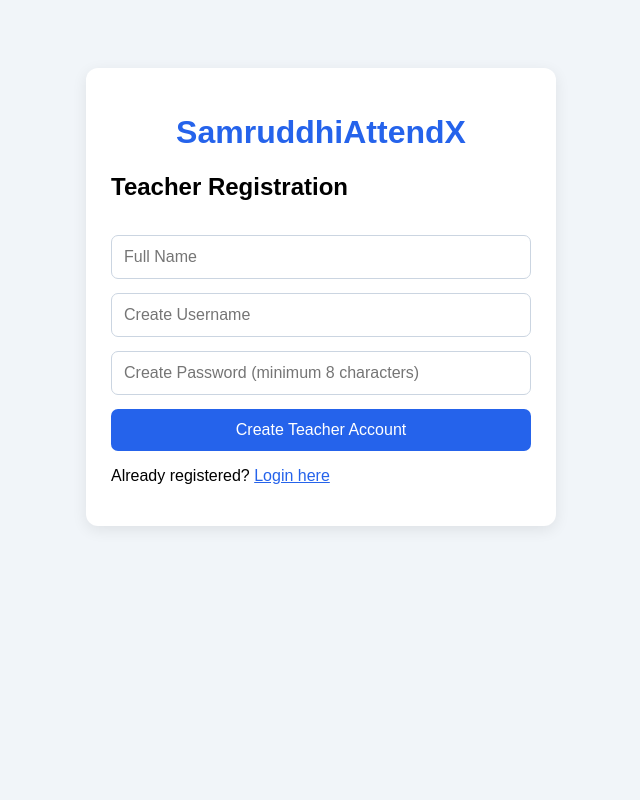
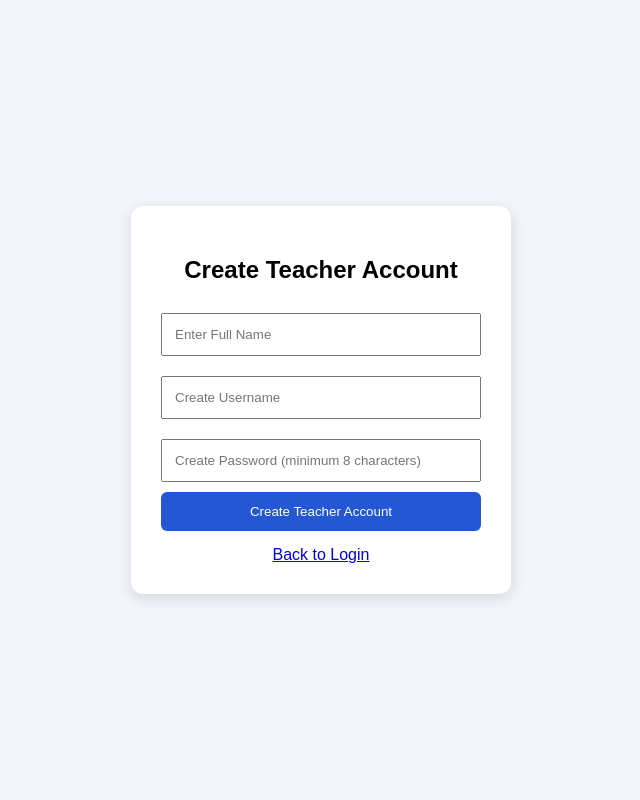
Before and after one commit to samruddhidhunde-ctrl/Smart_QR_Attendance, a Flask app: page /teacher/register in a window 1280 px wide. Shown: the whole page, without its empty margins (319-959 px from the left). Run offline with Flask 3, Linux system fonts and the light colour scheme.

Commit message:
Refactor teacher registration HTML template

```diff
--- a/templates/teacher_register.html
+++ b/templates/teacher_register.html
@@ -1,68 +1,66 @@
 
 <!DOCTYPE html>
-<html lang="en">
+<html>
 <head>
-    <meta charset="UTF-8">
-    <meta name="viewport" content="width=device-width, initial-scale=1.0">
     <title>Teacher Registration</title>
+    <meta name="viewport" content="width=device-width, initial-scale=1">
     <style>
         body {
             font-family: Arial, sans-serif;
-            background: #f1f5f9;
-            padding: 20px;
+            background: #f2f5fa;
+            display: flex;
+            justify-content: center;
+            align-items: center;
+            min-height: 100vh;
+            margin: 0;
         }
         .container {
-            max-width: 420px;
-            margin: 40px auto;
             background: white;
-            padding: 25px;
+            padding: 30px;
             border-radius: 12px;
-            box-shadow: 0 4px 15px #00000015;
+            width: 320px;
+            box-shadow: 0 4px 15px #0002;
         }
-        h1 {
-            text-align: center;
-            color: #2563eb;
-        }
-        input, button {
+        h2 { text-align: center; }
+        input {
             width: 100%;
+            padding: 12px;
+            margin: 10px 0;
             box-sizing: border-box;
-            padding: 12px;
-            margin-top: 14px;
-            border-radius: 7px;
-            font-size: 16px;
-        }
-        input {
-            border: 1px solid #cbd5e1;
         }
         button {
+            width: 100%;
+            padding: 12px;
+            background: #2457d6;
+            color: white;
             border: none;
-            background: #2563eb;
-            color: white;
+            border-radius: 6px;
             cursor: pointer;
         }
-        .error { color: #dc2626; }
-        .success { color: #15803d; }
-        a { color: #2563eb; }
+        .message {
+            color: red;
+            text-align: center;
+        }
+        a {
+            display: block;
+            text-align: center;
+            margin-top: 15px;
+        }
     </style>
 </head>
 <body>
     <div class="container">
-        <h1>SamruddhiAttendX</h1>
-        <h2>Teacher Registration</h2>
+        <h2>Create Teacher Account</h2>
 
         {% if error %}
-        <p class="error">{{ error }}</p>
+            <p class="message">{{ error }}</p>
         {% endif %}
 
-        {% if success %}
-        <p class="success">{{ success }}</p>
-        <a href="{{ url_for('teacher') }}">Go to Teacher Login</a>
-        {% else %}
-        <form method="POST">
+        <form action="{{ url_for('teacher_register') }}" method="POST">
             <input
                 type="text"
                 name="teacher_name"
-                placeholder="Full Name"
+                placeholder="Enter Full Name"
                 required
             >
 
@@ -70,7 +68,6 @@
                 type="text"
                 name="username"
                 placeholder="Create Username"
-                minlength="4"
                 required
             >
 
@@ -85,10 +82,7 @@
             <button type="submit">Create Teacher Account</button>
         </form>
 
-        <p>Already registered?
-            <a href="{{ url_for('teacher') }}">Login here</a>
-        </p>
-        {% endif %}
+        <a href="{{ url_for('teacher') }}">Back to Login</a>
     </div>
 </body>
 </html>
```
